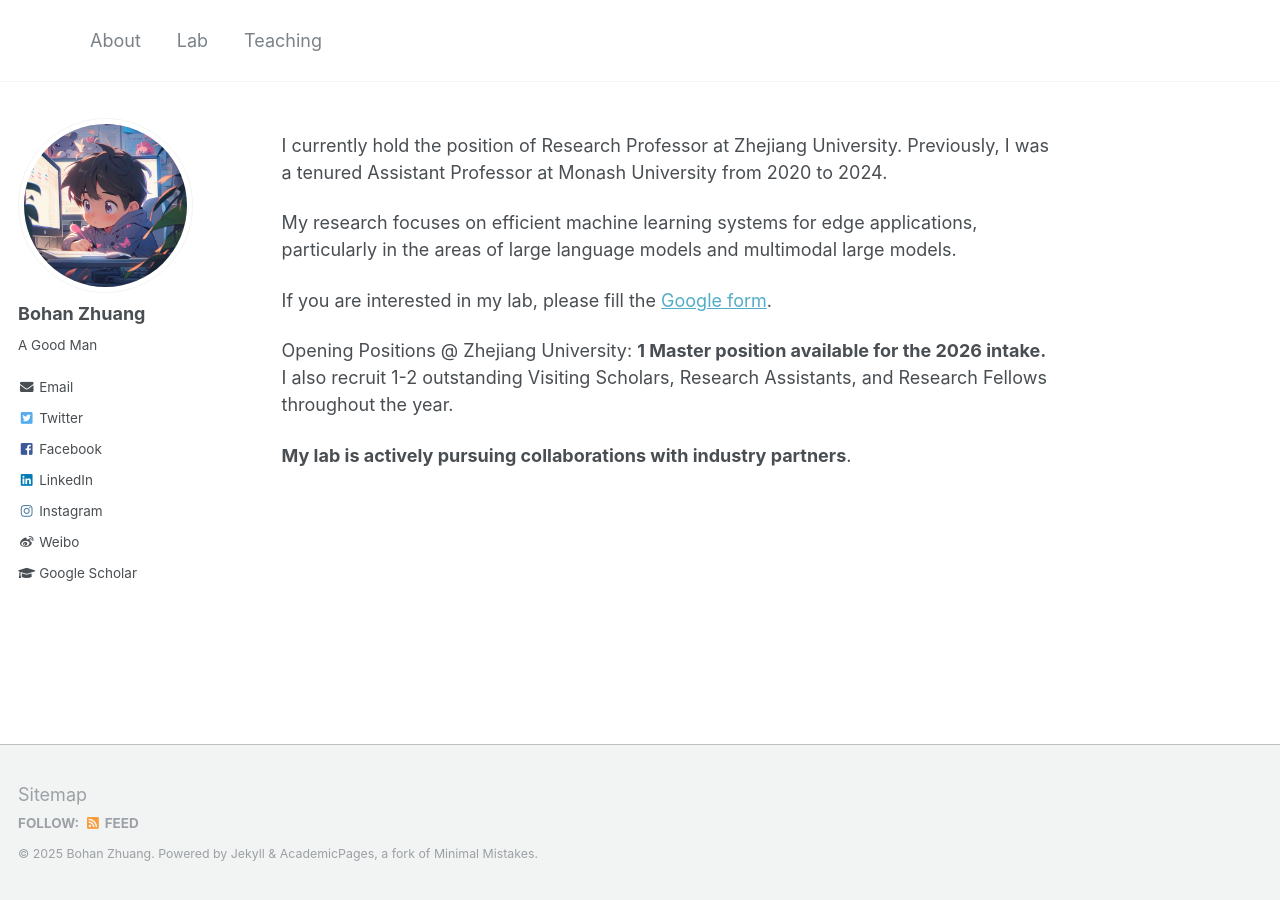
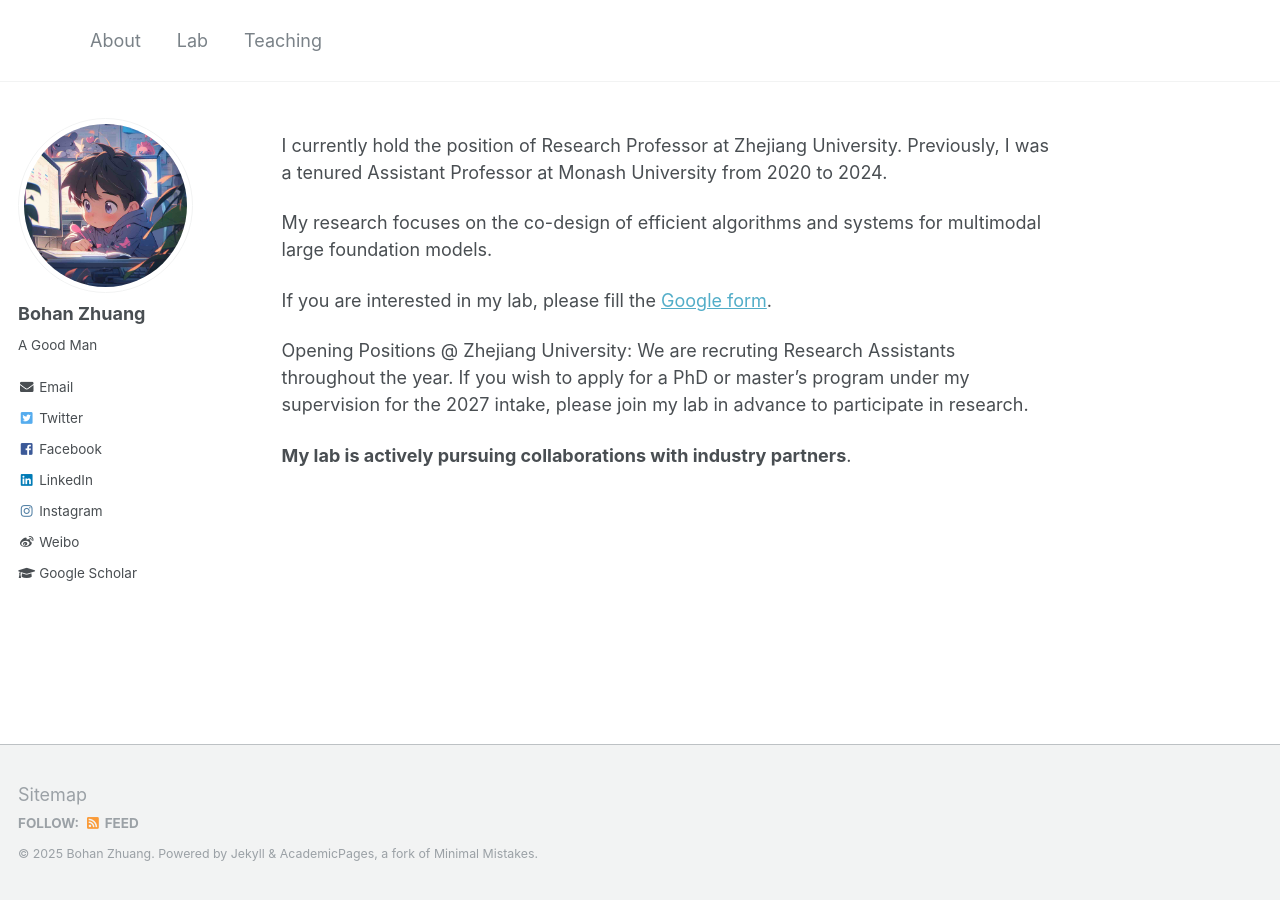
Before and after one commit to bohanzhuang/bohanzhuang.github.io, a Jekyll site: the page built from _pages/about.md, in a window 1280 px wide. Built offline with Jekyll 4.4.1, drawn with Linux system fonts in a browser that asks for light colours.

Commit message:
Update about.md

```diff
--- a/_pages/about.md
+++ b/_pages/about.md
@@ -10,10 +10,10 @@ redirect_from:
 
 I currently hold the position of Research Professor at Zhejiang University. Previously, I was a tenured Assistant Professor at Monash University from 2020 to 2024.
 
-My research focuses on efficient machine learning systems for edge applications, particularly in the areas of large language models and multimodal large models.
+My research focuses on the co-design of efficient algorithms and systems for multimodal large foundation models.
 
 If you are interested in my lab, please fill the [Google form](https://forms.gle/UoR8B19y2NsjtGRJ6).
 
-Opening Positions @ Zhejiang University: **1 Master position available for the 2026 intake.** I also recruit 1-2 outstanding Visiting Scholars, Research Assistants, and Research Fellows throughout the year.
+Opening Positions @ Zhejiang University: We are recruting Research Assistants throughout the year. If you wish to apply for a PhD or master's program under my supervision for the 2027 intake, please join my lab in advance to participate in research.
 
 **My lab is actively pursuing collaborations with industry partners**.
```
